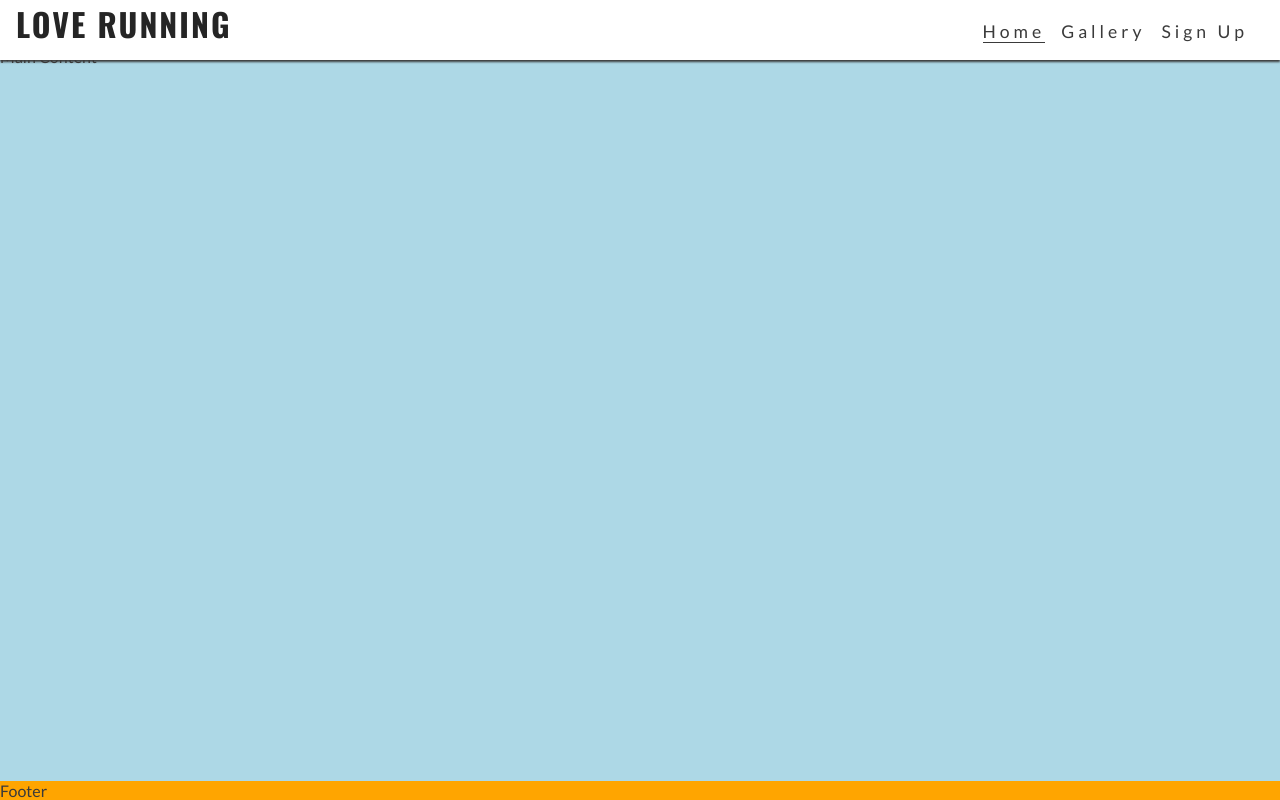
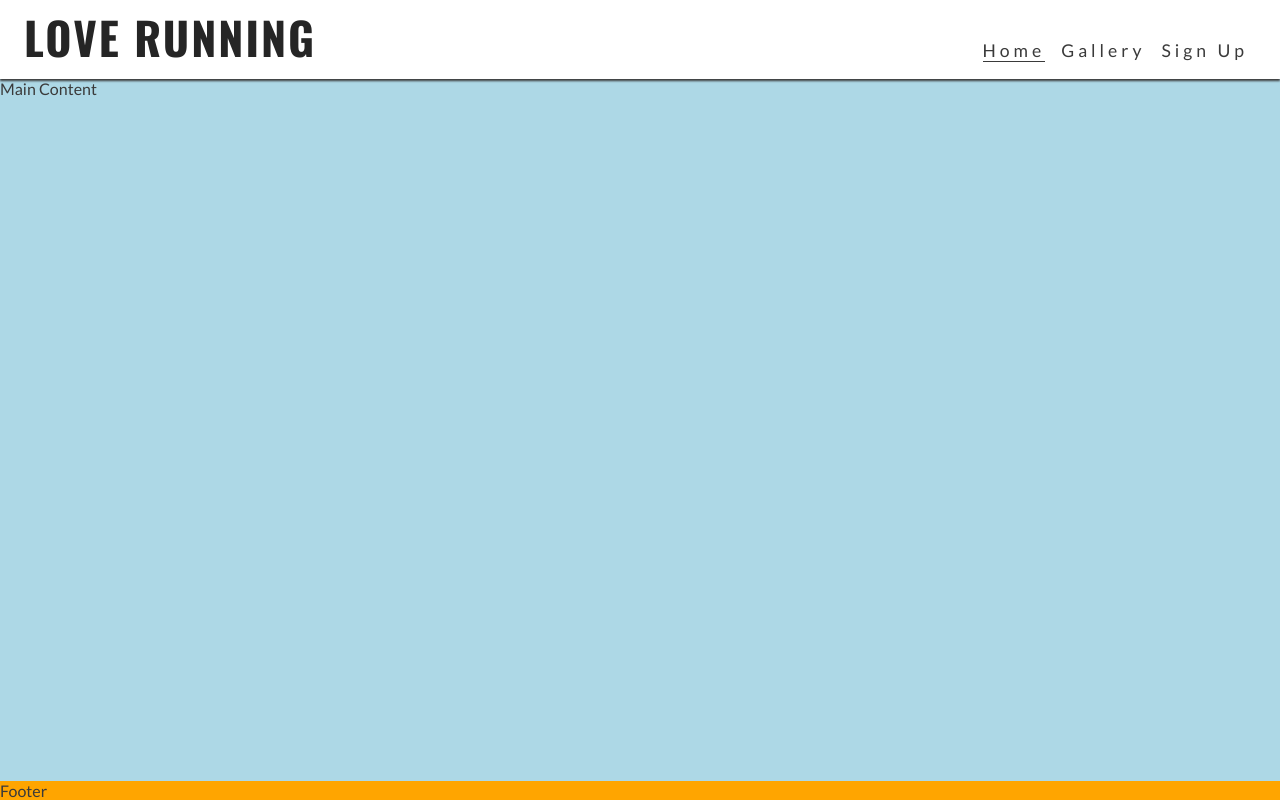
Before and after one commit to sooiee/love-running, a plain HTML site: page index.html in a window 1280 px wide. Drawn offline with nearby package versions, Linux system fonts and the light colour scheme.

Commit message:
Make logo bigger and push main content down further to show under larger header

```diff
--- a/assets/css/styles.css
+++ b/assets/css/styles.css
@@ -116,4 +116,14 @@ footer {
     .nav-toggle-label {
         display: none;
     }
-}
+    #logo {
+        font-size: 280%;
+        line-height: 75px; /* gives it more space at the top */
+        margin: 0 0.5rem;
+    }
+
+    /* main content */
+        main {
+        margin-top: 79px; /* again using dev tools, header is 79px at this screen size, covering the main content so push main down 79px so its visible */
+    }
+ }
```
